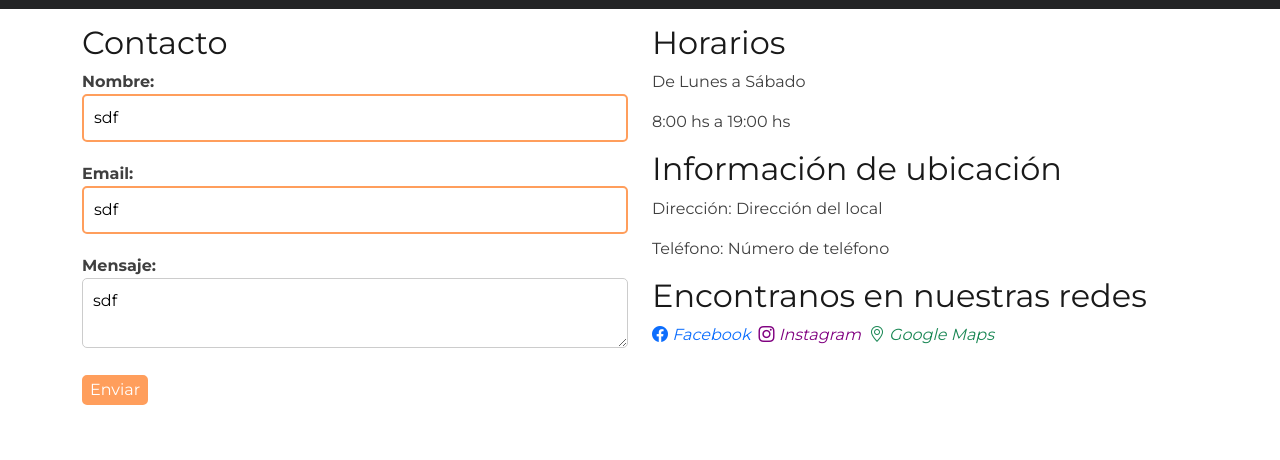
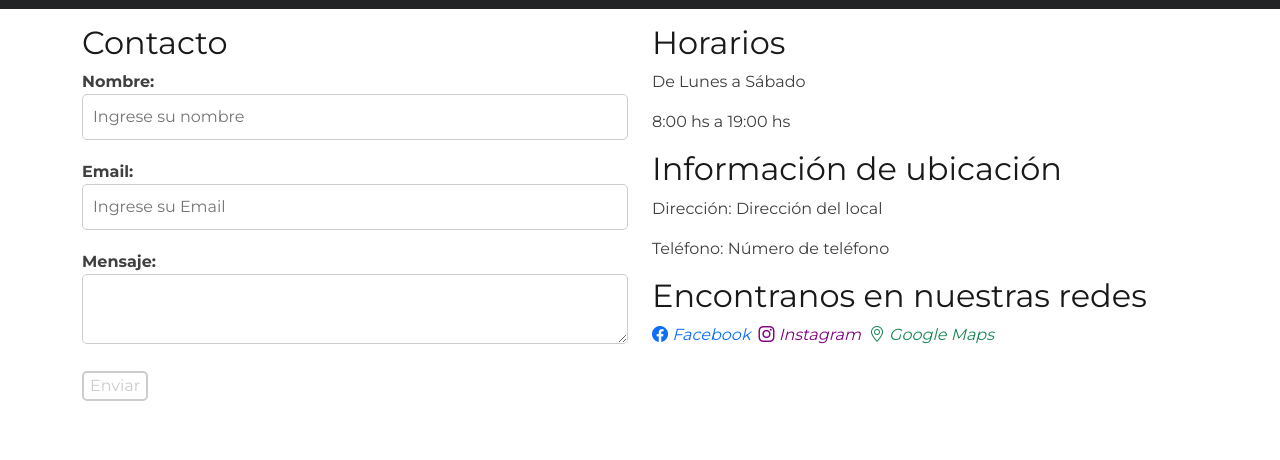
Before and after one commit to MoralesMatiasEzequiel/pf-libreria-FRONT, a React (Create React App) app: page /about in a window 1280 px wide. Shown: the part 147-607 px from the top of the page. Built offline with nearby package versions, Linux system fonts and the light colour scheme; no server answers.

Commit message:
correccion falla con persistencia de marcas y aprovecho para deshabilitar botones de form

```diff
--- a/src/components/views/About/About.jsx
+++ b/src/components/views/About/About.jsx
@@ -11,16 +11,22 @@ const About = () => {
       return JSON.parse(datos);
     } else {
       return {
-        user_name: "sdf",
-        user_email: "sdf",
+        user_name: "",
+        user_email: "",
 
-        message: "sdf",
+        message: "",
       };
     }
   };
 
 
   const [stateForm, setStateForm] = useState(lSFormContact());
+
+  const isDisabled =
+    stateForm.user_name.trim() === '' ||
+    stateForm.user_email.trim() === '' ||
+    stateForm.message.trim() === '';
+
 
   const handleChangeAbout = (event) => {
     setStateForm({
@@ -133,7 +139,7 @@ const About = () => {
                 className={style.formControl}
                 value={stateForm.user_name}
                 onChange={handleChangeAbout}
-								placeholder="Ingrese su nombre"
+                placeholder="Ingrese su nombre"
               />
               {formErrors.user_name && (
                 <div className={style.error}>{formErrors.user_name}</div>
@@ -150,7 +156,7 @@ const About = () => {
                 className={style.formControl}
                 value={stateForm.user_email}
                 onChange={handleChangeAbout}
-								placeholder="Ingrese su Email"
+                placeholder="Ingrese su Email"
               />
               {formErrors.user_email && (
                 <div className={style.error}>{formErrors.user_email}</div>
@@ -171,14 +177,12 @@ const About = () => {
                 <div className={style.error}>{formErrors.message}</div>
               )}
             </div>
-            {
-              // stateForm.user_name.length > 2 &&
-              // stateForm.user_email.length > 2 &&
-              // stateForm.message.length > 2 &&
-              < button type="submit" className={style.btnPrimary}>
-                Enviar
-              </button>
-            }
+
+
+            < button type="submit" disabled={isDisabled} className={style.btnPrimary}>
+              Enviar
+            </button>
+
 
           </form>
 
--- a/src/components/views/About/About.module.css
+++ b/src/components/views/About/About.module.css
@@ -5,6 +5,7 @@
 .error {
 	color: red;
 }
+
 .formGroup {
 	margin-bottom: 20px;
 }
@@ -30,7 +31,13 @@
 	margin-bottom: 5px;
 }
 
-	.btnPrimary:hover {
+.btnPrimary:disabled {
+	background-color: white;
+	color: #ccc;
+	border-color: #ccc;
+}
+
+.btnPrimary:enabled:hover {
 	background-color: white;
 	color: #ff9e5c;
 	border-color: #ff9e5c;
--- a/src/components/views/Arrepentimiento/Arrepentimiento.jsx
+++ b/src/components/views/Arrepentimiento/Arrepentimiento.jsx
@@ -107,6 +107,20 @@ const Arrepentimiento = () => {
     });
   };
 
+  const isDisabled =
+    formRegret.name.trim() === '' ||
+    formRegret.lastName.trim() === '' ||
+    formRegret.email.trim() === '' ||
+    formRegret.phone.trim() === '' ||
+    formRegret.document.trim() === '' ||
+    formRegret.address.trim() === '' ||
+    formRegret.postalCode.trim() === '' ||
+    formRegret.location.trim() === '' ||
+    formRegret.province.trim() === '' ||
+    formRegret.returnMode.trim() === '' ||
+    formRegret.returnReason.trim() === '' ||
+    formRegret.comment.trim() === '';
+
   useEffect(() => {
     localStorage.setItem("formRegret", JSON.stringify(formRegret));
 
@@ -117,7 +131,7 @@ const Arrepentimiento = () => {
       <h1 className={style.title}>Arrepentimiento de la compra</h1>
       <p className={style.introText}>
         Si deseas arrepentirte de tu compra, por favor completa el siguiente
-        formulario y nos pondremos en contacto contigo.<br/> Es necesario completar todos los campor que tengan (*).
+        formulario y nos pondremos en contacto contigo.<br /> Es necesario completar todos los campor que tengan (*).
       </p>
 
       <form onSubmit={handleSubmit} className={style.formArr} id="form">
@@ -359,23 +373,10 @@ const Arrepentimiento = () => {
             </div>
           </div>
         </div>
-        {
-          // formRegret.name.length > 2 &&
-          // formRegret.lastName.length > 2 &&
-          // formRegret.email.length > 2 &&
-          // formRegret.phone.length > 2 &&
-          // formRegret.document.length > 2 &&
-          // formRegret.address.length > 2 &&
-          // formRegret.location.length > 2 &&
-          // formRegret.province.length > 2 &&
-          // formRegret.returnMode.length > 2 &&
-          // formRegret.returnReason.length > 2 &&
-          // formRegret.comment.length > 2 &&
 
-          <Button type="submit" className={style.btnPrimary}>
+        <Button type="submit" disabled={isDisabled} className={style.btnPrimary}>
           Enviar
         </Button>
-        }
 
       </form>
 
--- a/src/components/views/Arrepentimiento/Arrepentimiento.module.css
+++ b/src/components/views/Arrepentimiento/Arrepentimiento.module.css
@@ -28,7 +28,17 @@
   color: #ff9e5c;
 	border-color: #ff9e5c;
 }
+.btnPrimary:disabled {
+	background-color: white !important;
+	color: #ccc !important ;
+	border-color: #ccc !important;
+}
 
+.btnPrimary:enabled:hover {
+	background-color: white;
+	color: #ff9e5c;
+	border-color: #ff9e5c;
+}
 
 input:not(:placeholder-shown) {
 	border: 2px solid #FF9E5C;
--- a/src/components/views/Shop/Products/Products.jsx
+++ b/src/components/views/Shop/Products/Products.jsx
@@ -1,7 +1,7 @@
 import React, { useState, useEffect } from "react";
 import { useSelector, useDispatch } from "react-redux";
 import { Link, useNavigate } from "react-router-dom";
-import { totalPag } from "../../../../redux/productActions";
+import { totalPag, getProducts } from "../../../../redux/productActions";
 import { addProductOnCart } from "../../../../redux/CartActions";
 import Paginado from "../Paginado/Paginado";
 //import { addToFavList } from "../../../../redux/favoriteSlice";
@@ -22,7 +22,7 @@ const Products = () => {
       let cartId = datasParse.map(pro => pro._id)
       return cartId;
     } else {
-      return ["nada"]
+      return []
     }
   };
 
@@ -34,7 +34,7 @@ const Products = () => {
     let history = JSON.parse(datos)
 
     if (history?.length > 0 && productSee.length < 1) {
-
+      dispatch(getProducts());
       return history;
 
     } else {
@@ -55,8 +55,6 @@ const Products = () => {
 
       localStorage.setItem("ProductSee", JSON.stringify(productSee))
     }
-
-    console.log(allProducts);
     if (brandSelected.length > 0) {
       let papeliri = productSee.filter((pro) =>
         brandSelected.includes(pro.brand)
--- a/src/components/views/Shop/SideFilters/Side.jsx
+++ b/src/components/views/Shop/SideFilters/Side.jsx
@@ -10,21 +10,21 @@ const Side = () => {
 
     const filledbrands = () => {
 
-        let datas = localStorage.getItem("ProductSee");
+        let datas = localStorage.getItem("BrandsOfProductSee");
         let datasParse = JSON.parse(datas)
 
-        if (datas?.length > 0 && productSee.length < 1 ) {
-            let cartId = datasParse.map(pro => pro.brand)
-            return cartId;
+        if (datasParse?.length > 0) {
+            let branis = datasParse.map(pro => pro)
+            return branis;
         } else {
             return []
         }
     };
+
     const dispatch = useDispatch();
     const [brands, setBrands] = useState(filledbrands());
 
     const [brandsSelected, setBrandsSelecteds] = useState([]);
-
 
     useEffect(() => {
 
@@ -49,12 +49,23 @@ const Side = () => {
                 }
                 return 0;
             })
+
             return almacini;
         }
 
-        setBrands(mapBrands)
+        // console.log("useefec" + mapBrands());
+        // console.log("state" + brands);
+        let tok = mapBrands();
+        if (tok.length > 0) {
+            setBrands(mapBrands)
+        }
 
-        return () => setBrandsSelecteds([]);
+        localStorage.setItem("BrandsOfProductSee", JSON.stringify(tok));
+
+        return () => {
+            localStorage.removeItem("BrandsOfProductSee")
+            setBrandsSelecteds([])
+        };
     }, [productSee, branes]);
 
 
@@ -76,8 +87,6 @@ const Side = () => {
         setBrandsSelecteds(updateBrand);
         dispatch(upperBrandsSelected(updateBrand));
     };
-
-
 
     return (
 
@@ -130,7 +139,7 @@ const Side = () => {
 
             {brands.length > 20 && <Accordion.Item eventKey="1">
                 <Accordion.Header className={style.header}  >
-                    <b>Marca - 2</b>
+                    <b>Marca </b> <p>(2)</p>
                 </Accordion.Header>
 
                 <Accordion.Body >
```
Also changed, not shown: firebase.json (deleted), 1 other file (tests, documents, lock files or other folders). Lines whose indentation alone changed are shown as unchanged.
